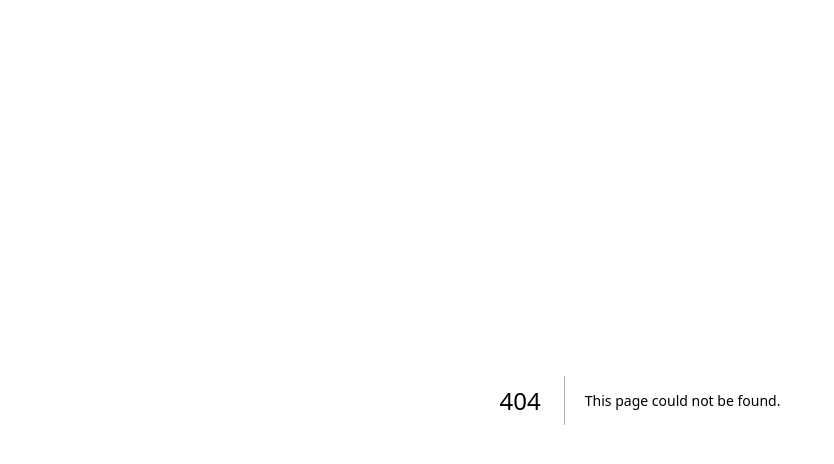
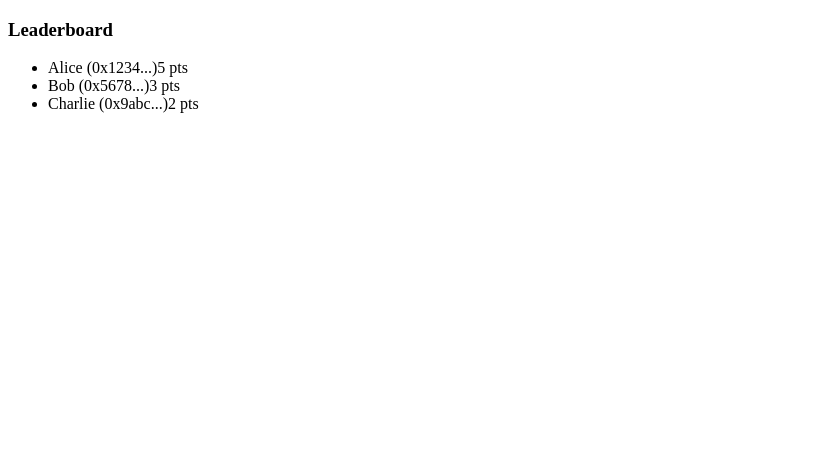
Before and after one commit to arawrdn/S3ntiment, a Next.js app: page /leaderboard in a window 1280 px wide. Before the commit this address had no page. Shown: the top 464 px of the page, without its empty margins (0-834 px from the left). Built offline with nearby package versions, Linux system fonts and the light colour scheme.

Commit message:
Create leaderboard.tsx

```diff
--- /dev/null
+++ b/pages/leaderboard.tsx
@@ -0,0 +1,18 @@
+import React from "react";
+import Leaderboard from "../components/Leaderboard";
+
+const sampleVoters = [
+  { username: "Alice", wallet: "0x1234...", points: 5 },
+  { username: "Bob", wallet: "0x5678...", points: 3 },
+  { username: "Charlie", wallet: "0x9abc...", points: 2 }
+];
+
+const LeaderboardPage = () => {
+  return (
+    <div className="min-h-screen bg-black/80 flex justify-center items-start p-6">
+      <Leaderboard topVoters={sampleVoters} />
+    </div>
+  );
+};
+
+export default LeaderboardPage;
```
